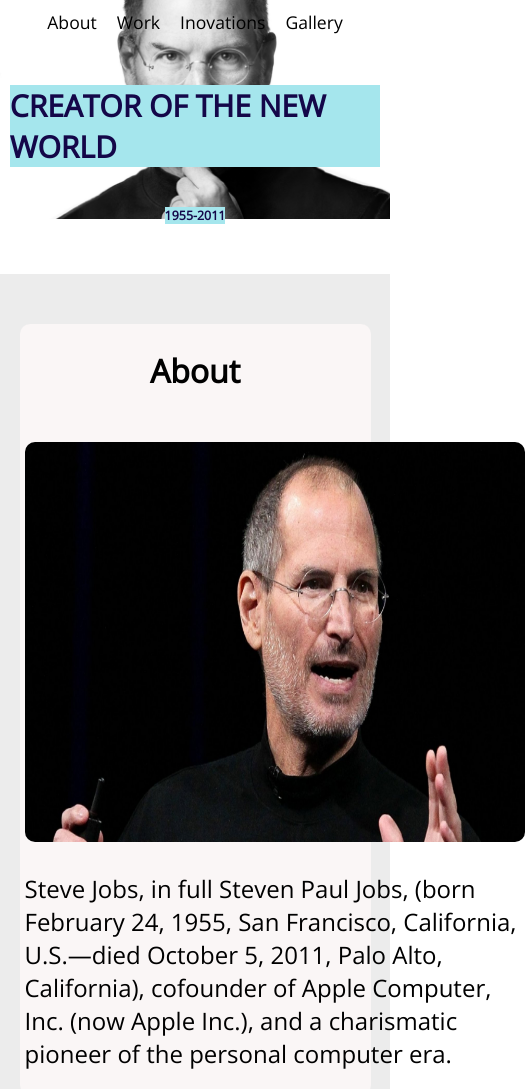
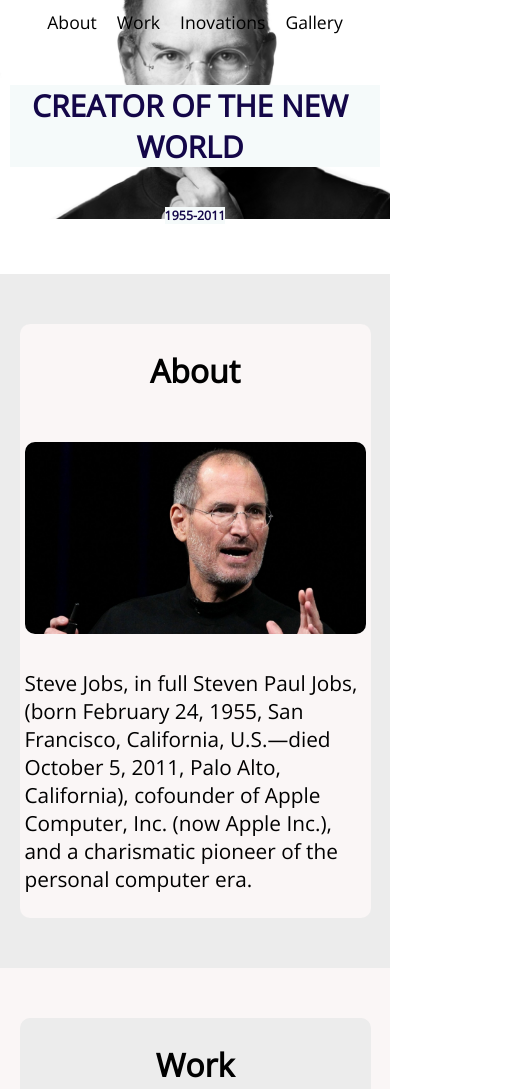
Before and after one commit to janm2001/Steve-Jobs, a plain HTML site: page index.html in a window 390 px wide. Shown: the top 1089 px of the page, 525 px wide, since content can reach past the window. Drawn offline with nearby package versions, Linux system fonts and the light colour scheme.

Commit message:
Add files via upload
Changes in resposivnes

```diff
--- a/style.css
+++ b/style.css
@@ -361,18 +361,18 @@
     }
 
     #home section .headline{
-
+        text-align: center;
         padding-right: 10px;
         font-size: 20px;
         font-family: 'Poppins', sans-serif;
-        background: rgb(165, 230, 237);
+        background: rgb(245, 250, 250);
     }
 
     #home section .death{
 
         font-size: 15px;
         font-family: 'Poppins', sans-serif;
-        background: rgb(165, 230, 237);
+        background: rgb(245, 250, 250);
     }
     header{
         background:url("img/stevejobs.png.jpeg");
@@ -422,7 +422,7 @@
 
     main .wrap .content p{
         margin-top:30px;
-        font-size:1.5rem;
+        font-size:1.3rem;
     }
 
     #inovations .item{
@@ -434,5 +434,29 @@
         padding-top:10px;
     }
 
+    main .wrap .content .picture{
+        display: block;
+        width: 100%;
+        height: auto;
+    }
+
+    main .wrap .content img{
+        width: 100%;
+        height: auto;
+    }
+
+    #work li p{
+        font-size: 1rem;
+        line-height: 3;
+    }
+
+    #work ul{
+        margin:50px 50px;
+
+
+    }
+
+
+
 
 }
```
Also changed, not shown: index.html (+1 -1 lines).
